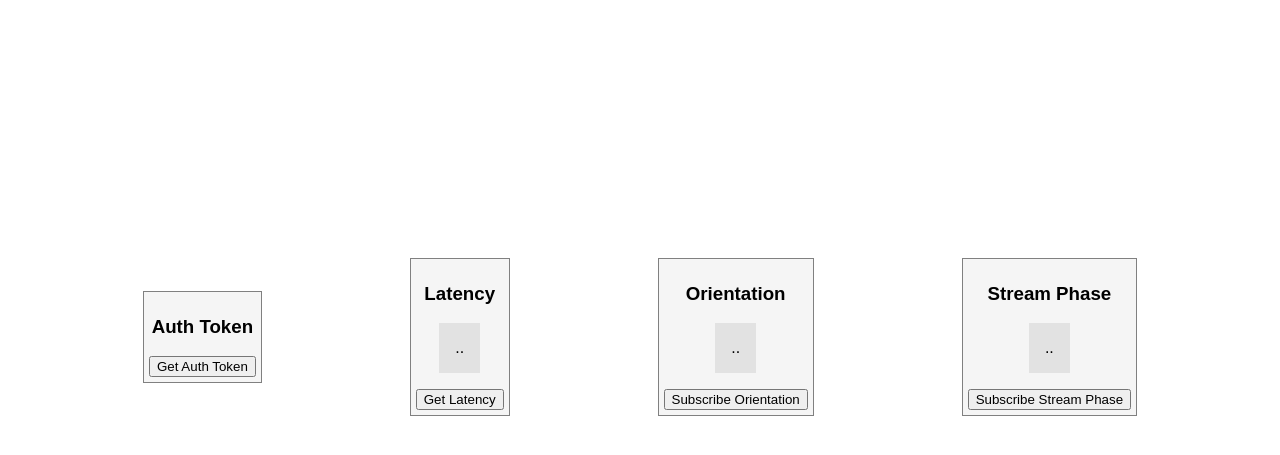
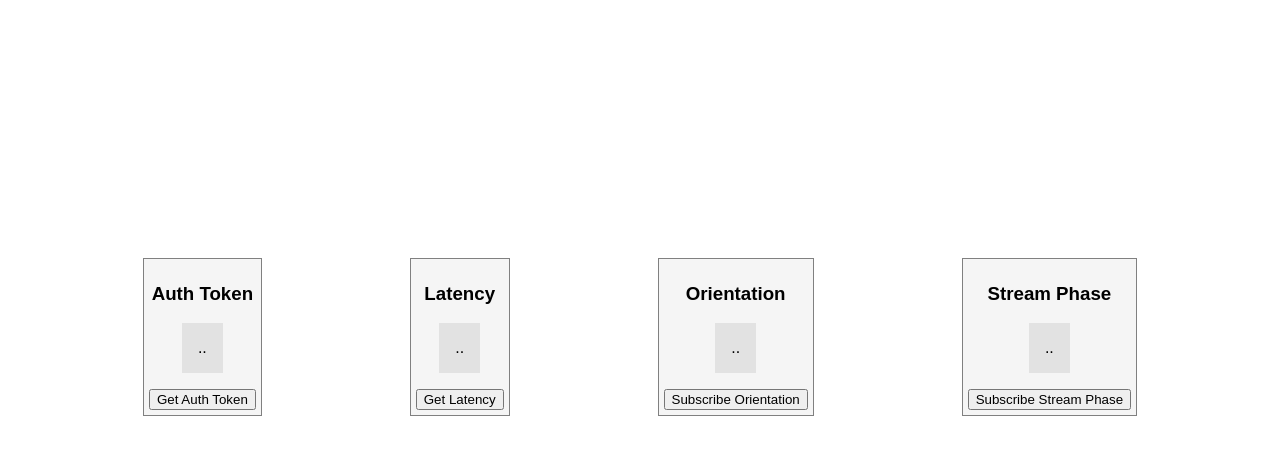
Before and after one commit to liveryvideo/interactive-bridge, a website with bundled scripts: page demo/index.html in a window 1280 px wide. Shown: the part 63-518 px from the top of the page. Built offline with nearby package versions, Linux system fonts and the light colour scheme.

Commit message:
Updated auth token demo with new style

```diff
--- a/demo/index.html
+++ b/demo/index.html
@@ -27,7 +27,7 @@
 
     <div class="panel">
       <h3>Auth Token</h3>
-      <span id="auth-token"></span>
+      <span class="value" id="auth-token">..</span>
       <button id="get-auth-token">Get Auth Token</button>
     </div>
 
```
